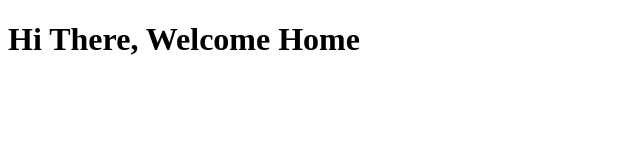
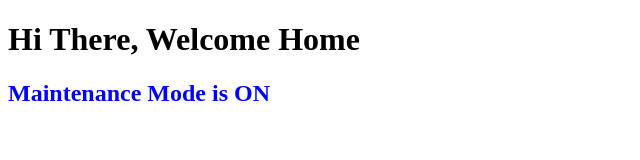
Before and after one commit to johanesrendy/test-repo-HS, a plain HTML site: page part 1/index.html in a window 1280 px wide. Shown: the whole page, without its empty margins (0-640 px from the left). Drawn offline with Linux system fonts and the light colour scheme.

Commit message:
refactor: add maintenance mode

```diff
--- a/part 1/index.html
+++ b/part 1/index.html
@@ -8,5 +8,6 @@
 
   <body>
     <h1>Hi There, Welcome Home</h1>
+    <h2 style="color: blue">Maintenance Mode is ON</h2>
   </body>
 </html>
```
